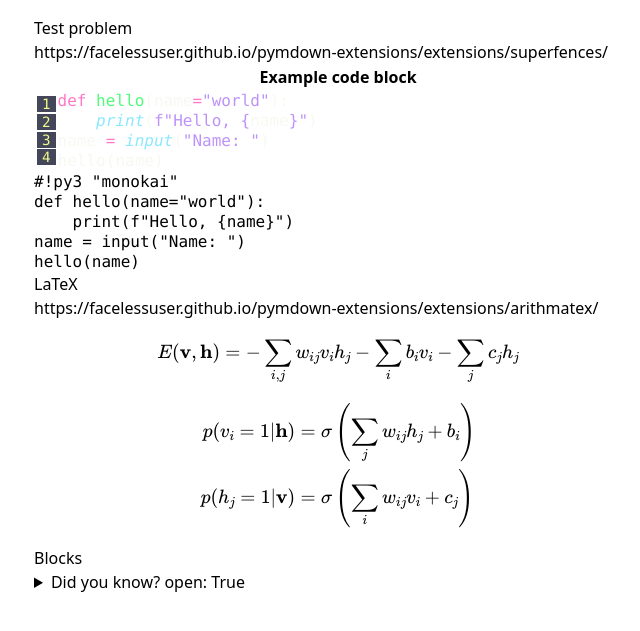
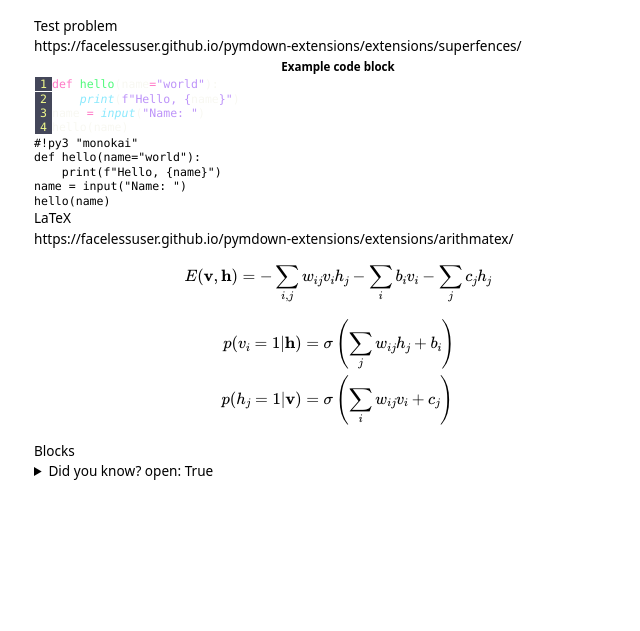
Before and after one commit to alum-challenges/alum-challenges, a Django app: page /problems/test in a window 1280 px wide. Shown: the part 38-669 px from the top of the page, without its empty margins (302-942 px from the left). Run offline with Django 5.2, Linux system fonts and the light colour scheme; some libraries are stand-ins or nearby versions.

Commit message:
Fix code spacing and size

```diff
--- a/challenges/challenges_app/static/styles.css
+++ b/challenges/challenges_app/static/styles.css
@@ -9,9 +9,13 @@
     padding: 0;
 }
 
+.highlight {
+    font-size: 85% !important;
+}
+
 .linenos {
     padding-right: 0 !important;
-    font-size: 0.8888889em !important;
+    /* font-size: 0.8888889em !important; */
     width: 1%;
 }
 
@@ -23,8 +27,12 @@
     min-width: auto !important;
     border-top-right-radius: 0;
     border-bottom-right-radius: 0;
-    border: 2px solid transparent;
-    border-bottom: 1px solid transparent;
+    /* border: 2px solid transparent; */
+    /* border-bottom: 1px solid transparent; */
+}
+
+.highlight code {
+    font-size: inherit !important;
 }
 
 .highlighttable td:not(:last-of-type) pre {
```
Also changed, not shown: 1 other file.
